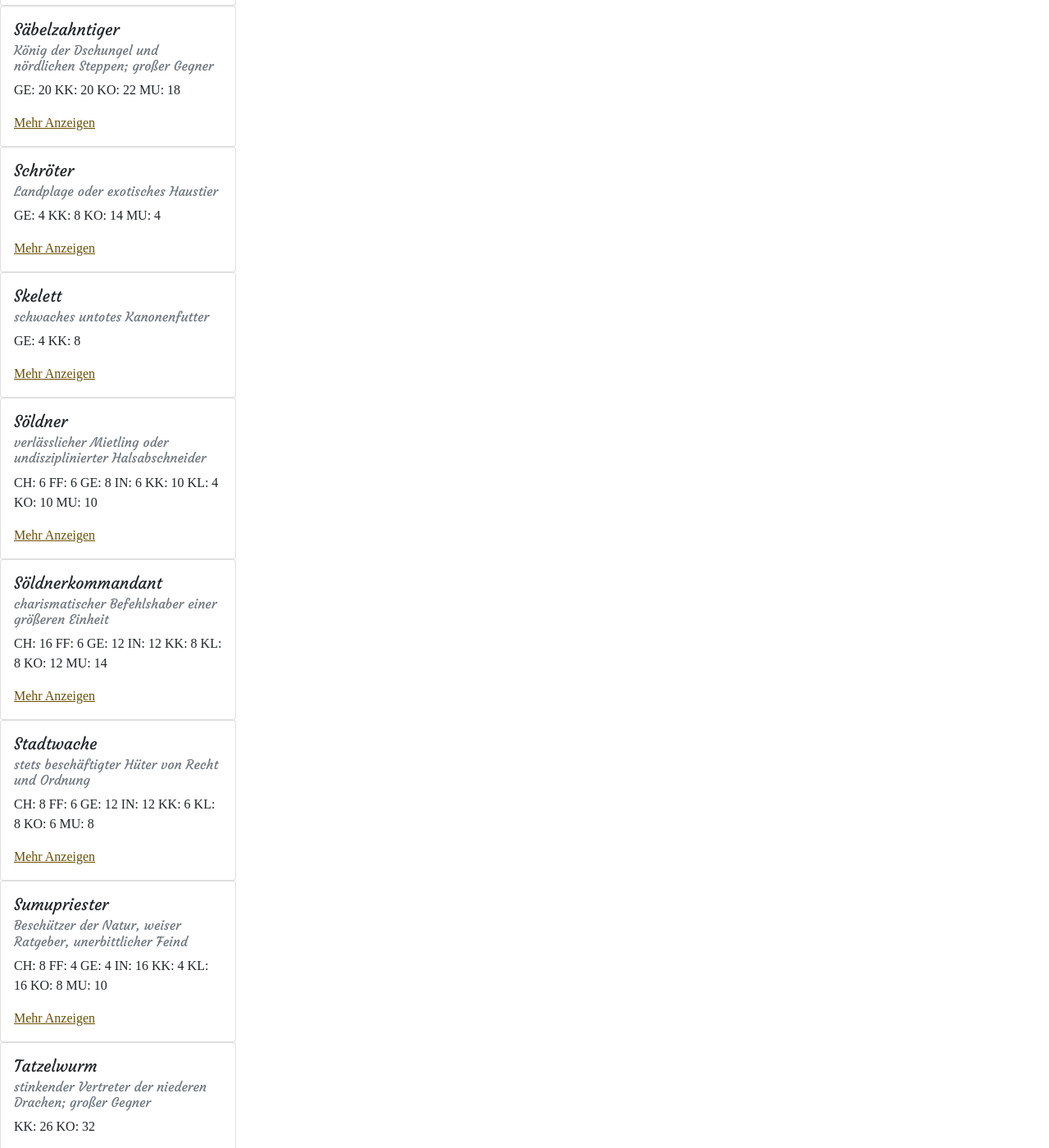
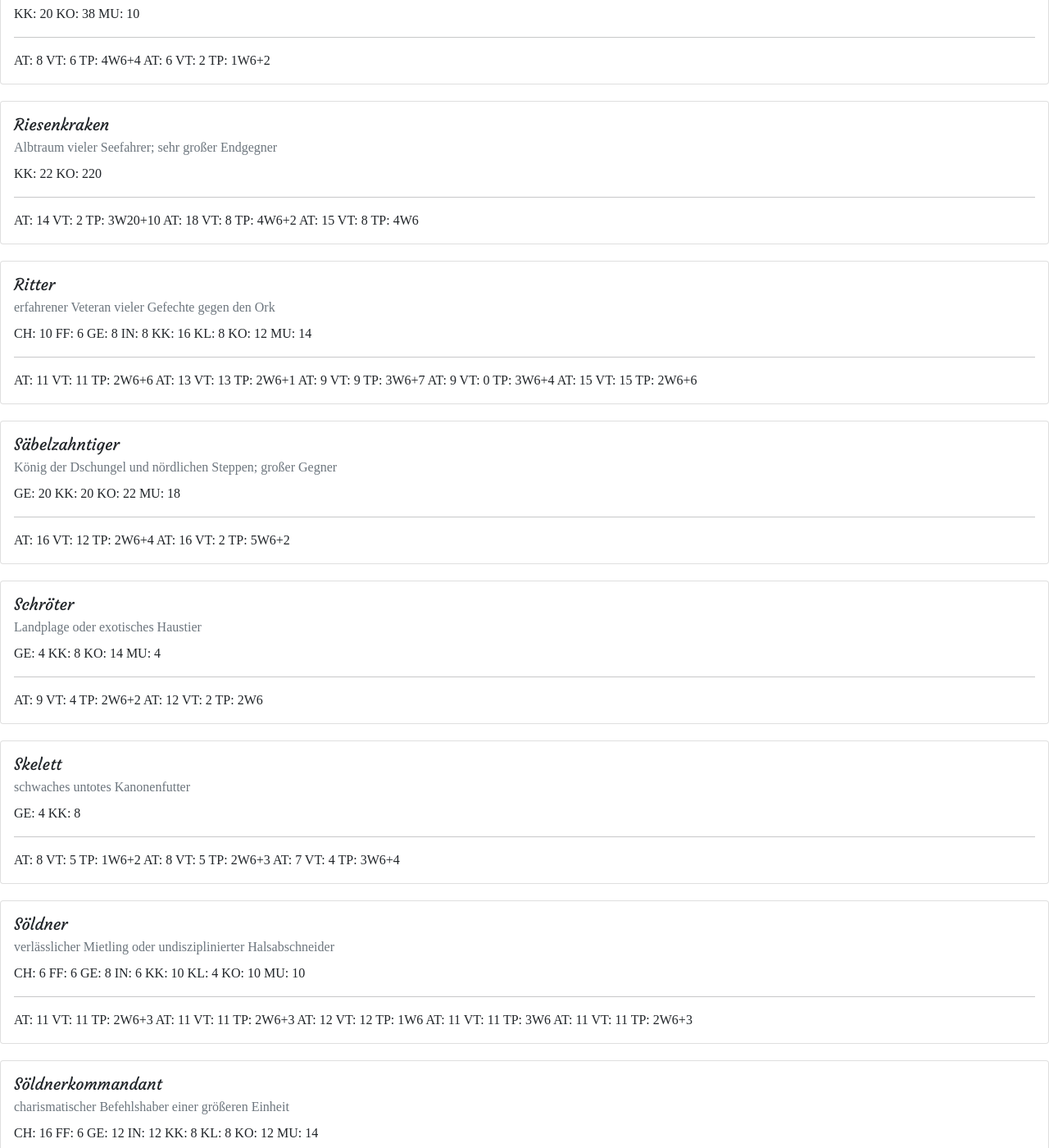
Before and after one commit to Ilaris-Tools/IlarisDB, a Jekyll site: the page built from docs/kreaturen.html, in a window 1280 px wide and 1400 px high, scrolled down 5090 px. Shown: the whole window at 82% size. Built offline with Jekyll 4.4.1, drawn with Linux system fonts in a browser that asks for light colours; some web fonts are replaced; some of the changed text lies outside the part shown.

Commit message:
more tests

```diff
--- a/docs/kreaturen.html
+++ b/docs/kreaturen.html
@@ -8,6 +8,7 @@
 </head>
 
 <body>
+    <div class="container">
         <nav aria-label="breadcrumb">
             <ol class="breadcrumb">
                 <li class="breadcrumb-item"><a href="#">DB</a></li>
@@ -16,18 +17,22 @@
         </nav>
         <div>
             {% for k in site.data.kreaturen %}
-        <div class="card" style="width: 18rem;">
+            <div class="card" style="margin-bottom: 20px; margin-top: 20px;">
                 <div class="card-body">
                     <h5 class="card-title">
                         {{ k[1].name }}
                     </h5>
-                <h6 class="card-subtitle mb-2 text-muted">{{ k[1].beschreibung }}</h6>
+                    <div class="card-subtitle mb-2 text-muted">{{ k[1].beschreibung }}</div>
                     <p class="card-text">{% for att in k[1].attribute %}{{ att[0] }}: {{ att[1]}} {% endfor %}</p>
-                <a href="#" class="card-link">Mehr Anzeigen</a>
+                    <hr />
+                    <p class="card-text">{% for w in k[1].kampf.waffen %}AT: {{ w.AT }} VT: {{ w.VT }} TP: {{ w.TP }} {%
+                        endfor %}</p>
+
                 </div>
             </div>
             {% endfor %}
         </div>
+    </div>
 </body>
 
 </html>
```
Lines whose indentation alone changed are shown as unchanged.
